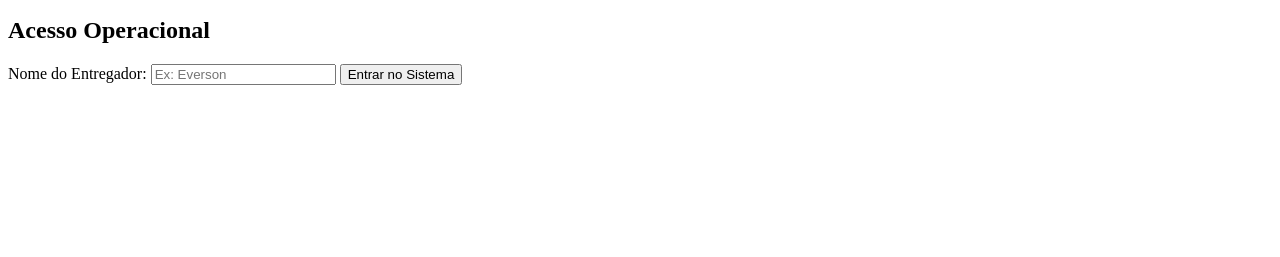
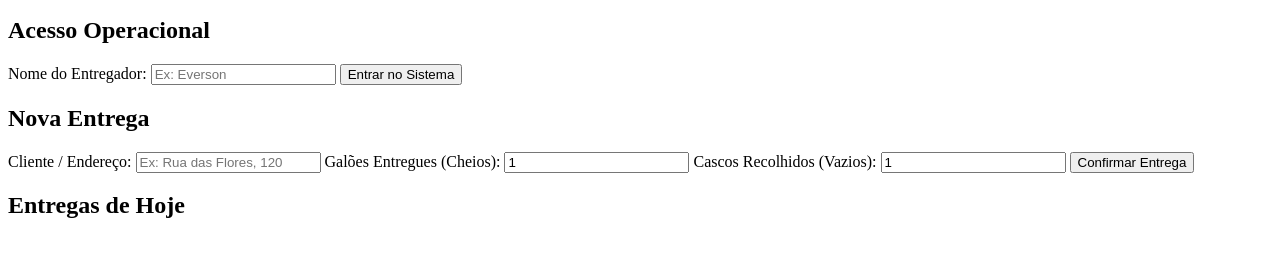
Before and after one commit to evertondso/projeto-predileta, a plain HTML site: page index.html in a window 1280 px wide. Shown: the part 101-358 px from the top of the page. Drawn offline with Linux system fonts and the light colour scheme.

Commit message:
adiciona formulario de entregas e secao de historico no HTML

```diff
--- a/index.html
+++ b/index.html
@@ -19,3 +19,27 @@
       <button type="button">Entrar no Sistema</button>
     </section>
   </main>
+  <!-- Tela 2: Registro de Entrega e Histórico -->
+    <section id="tela-app">
+      <div class="card">
+        <h2>Nova Entrega</h2>
+        <p id="saudacao"></p>
+
+        <label for="cliente">Cliente / Endereço:</label>
+        <input type="text" id="cliente" placeholder="Ex: Rua das Flores, 120">
+
+        <label for="entregues">Galões Entregues (Cheios):</label>
+        <input type="number" id="entregues" value="1" min="0">
+
+        <label for="devolvidos">Cascos Recolhidos (Vazios):</label>
+        <input type="number" id="devolvidos" value="1" min="0">
+
+        <button type="button" onclick="registrarEntrega()">Confirmar Entrega</button>
+        <p id="alerta-feedback" role="alert" aria-live="polite"></p>
+      </div>
+
+      <div class="card">
+        <h2>Entregas de Hoje</h2>
+        <ul id="lista-entregas"></ul>
+      </div>
+    </section>
```
